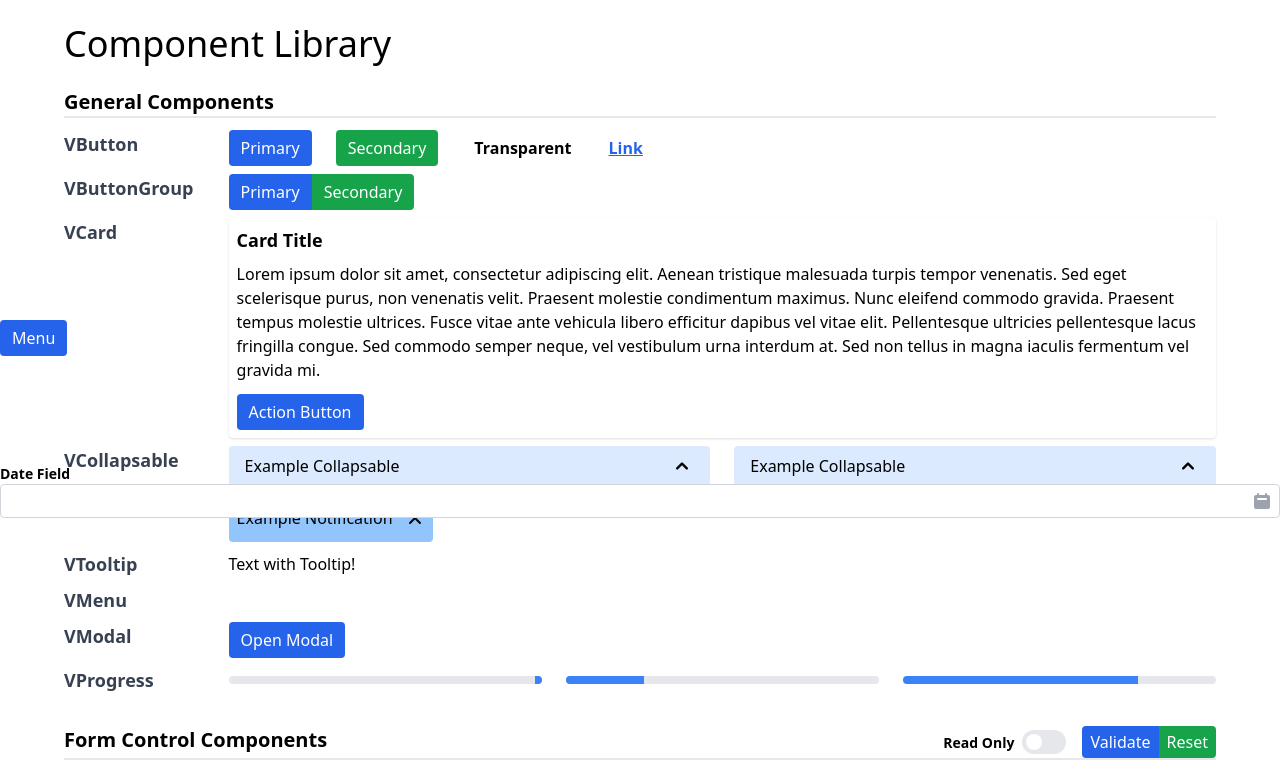
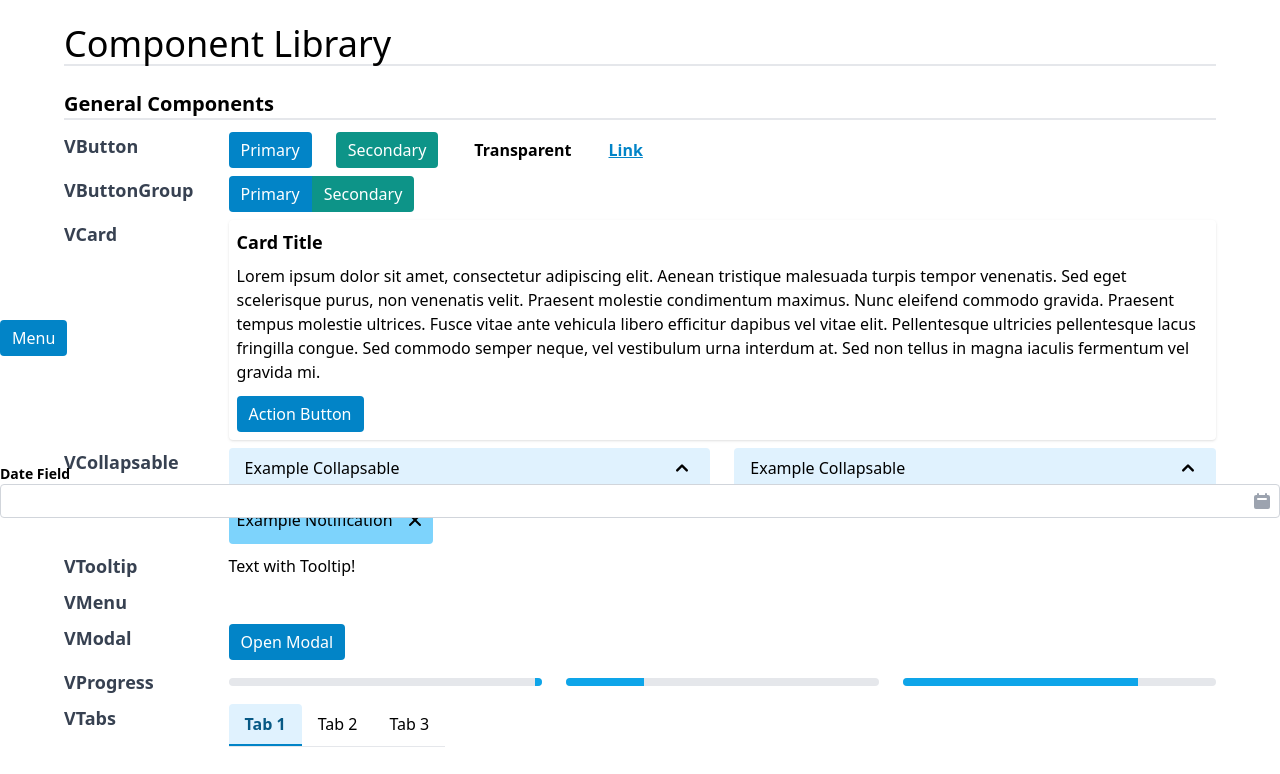
Before and after one commit to builtbykrit/vue-starter, a Vue app: page / in a window 1280 px wide. Shown: the top 774 px of the page. Built offline with nearby package versions, Linux system fonts and the light colour scheme.

Commit message:
Created VTabs

```diff
--- a/src/components/_library/general/VProgress.vue
+++ b/src/components/_library/general/VProgress.vue
@@ -12,7 +12,7 @@
 defineProps({
   indeterminate: Boolean,
   percentage: {
-    type: Number,
+    type: [Number, String],
     default: 50,
   },
 })
--- /dev/null
+++ b/src/components/_library/general/VTabs.vue
@@ -0,0 +1,63 @@
+<template>
+  <TabGroup :default-index="defaultIndex" :vertical="vertical" as="div">
+    <div class="flex justify-between border-b">
+      <slot name="prepend-tabs" />
+      <TabList>
+        <Tab v-for="tab in internalTabs" :key="tab.index" v-slot="{ selected }">
+          <button
+            class="transition-colors px-4 py-2 rounded-t border-b-2"
+            :class="[
+              selected
+                ? 'bg-primary-100 border-primary-600 font-semibold text-primary-800'
+                : 'border-white',
+              tab.disabled ? 'bg-gray-50 text-gray-400' : '',
+            ]"
+            :disabled="tab.disabled"
+          >
+            <slot name="tab-title" :tab="tab">
+              {{ tab.title }}
+            </slot>
+          </button>
+        </Tab>
+      </TabList>
+    </div>
+
+    <TabPanels class="mt-4">
+      <TabPanel v-for="tab in internalTabs" :key="tab.index">
+        <slot :name="`tab.${tab.index}`" :tab="tab">
+          <component :is="tab.component" />
+        </slot>
+      </TabPanel>
+    </TabPanels>
+  </TabGroup>
+</template>
+
+<script setup>
+import { TabGroup, TabList, Tab, TabPanels, TabPanel } from "@headlessui/vue"
+import { computed } from "vue"
+
+const props = defineProps({
+  tabs: { type: Array, default: () => [] },
+  defaultIndex: { type: Number, default: 0 },
+  vertical: Boolean,
+})
+const emit = defineEmits(["update:modelValue", "change"])
+
+const internalTabs = computed(() => {
+  return props.tabs.map((tab, index) => {
+    if (typeof tab === "string") {
+      return {
+        index,
+        title: tab,
+        disabled: false,
+      }
+    } else {
+      return {
+        ...tab,
+        index,
+        disabled: tab.disabled || false,
+      }
+    }
+  })
+})
+</script>
--- a/src/views/sandbox/GeneralComponents.vue
+++ b/src/views/sandbox/GeneralComponents.vue
@@ -93,6 +93,9 @@
       <VProgress percentage="25" />
       <VProgress percentage="75" />
     </SandboxRow>
+    <SandboxRow title="VTabs">
+      <VTabs :tabs="['Tab 1', 'Tab 2', 'Tab 3']" />
+    </SandboxRow>
   </div>
 </template>
 
@@ -110,6 +113,7 @@ import VCollapsable from "@/components/_library/general/VCollapsable.vue"
 import VModal from "@/components/_library/general/VModal.vue"
 import VTooltip from "@/components/_library/general/VTooltip.vue"
 import VProgress from "@/components/_library/general/VProgress.vue"
+import VTabs from "@/components/_library/general/VTabs.vue"
 
 const menuItems = [
   { text: "Link Item", name: "link", to: "https://www.krit.com/" },
--- a/src/views/sandbox/LibrarySandbox.vue
+++ b/src/views/sandbox/LibrarySandbox.vue
@@ -1,10 +1,11 @@
 <template>
   <div class="max-w-6xl mx-auto my-6">
-    <h1 class="text-4xl">Component Library</h1>
-    <div class="mt-6">
+    <h1 class="text-4xl border-b-2 bordergray-400">Component Library</h1>
+
+    <div class="grid gap-4 mt-6">
       <GeneralComponents />
-      <FormControlComponents class="mt-8" />
-      <PickerComponents class="mt-8" />
+      <FormControlComponents />
+      <PickerComponents />
     </div>
   </div>
 </template>
--- a/tailwind.config.js
+++ b/tailwind.config.js
@@ -6,8 +6,8 @@ module.exports = {
   theme: {
     extend: {
       colors: {
-        primary: colors.blue,
-        secondary: colors.green,
+        primary: colors.sky,
+        secondary: colors.teal,
       },
       animation: {
         indeterminate: "slideRight 2s ease-in-out infinite",
```
